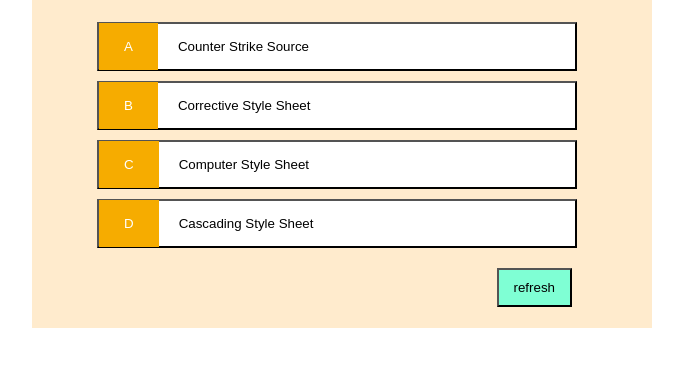
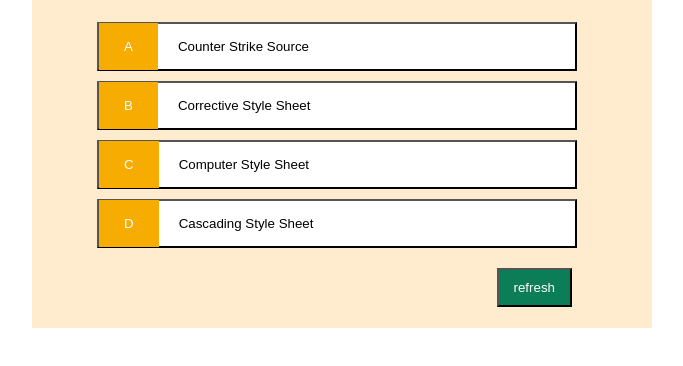
Before and after one commit to Ajaykumar5757/quiz-app-using-html-css-javascript, a plain HTML site: page index.html in a window 1280 px wide. In both pictures the pointer is over the button "refresh". Shown: the part 278-644 px from the top of the page, without its empty margins (298-981 px from the left). Drawn offline with Linux system fonts and the light colour scheme.

Commit message:
Update style.css

```diff
--- a/style/style.css
+++ b/style/style.css
@@ -37,4 +37,10 @@ h2{
     margin-top:20px;
     padding: 10px 15px;
     background-color: aquamarine;
+    color:black;
 }
+
+.btn1:hover{
+    color:white;
+    background-color: rgb(11, 126, 87);
+}
```
